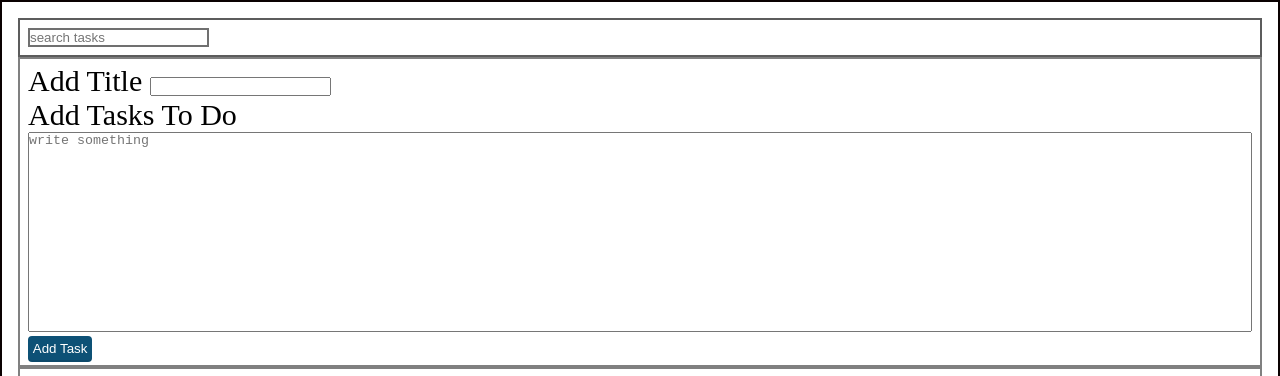
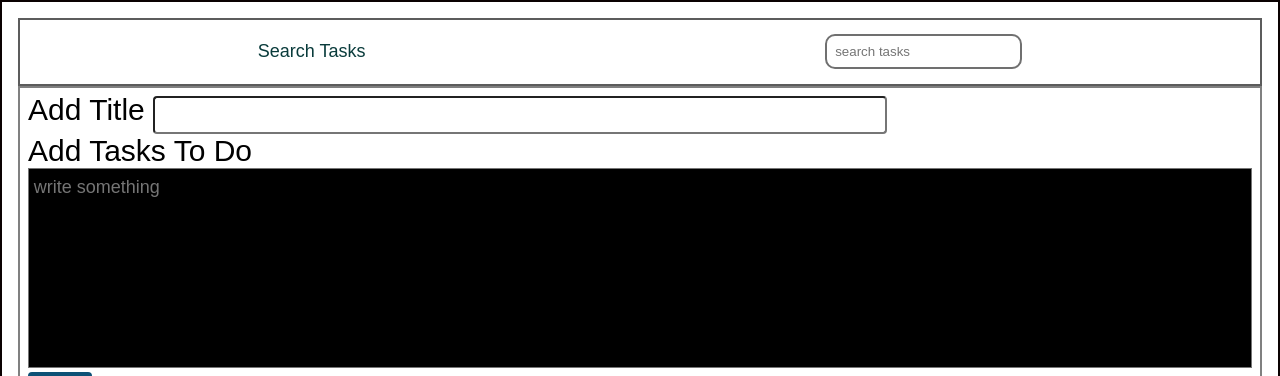
Before and after one commit to prashant523580/javascript-project, a plain HTML site: page note/index.html in a window 1280 px wide. Shown: the top 376 px of the page. Drawn offline with Linux system fonts and the light colour scheme.

Commit message:
styled search bar

```diff
--- a/note/index.html
+++ b/note/index.html
@@ -11,6 +11,7 @@
     <div class="container">
 
         <div class="search-box">
+            <label for="search"> search tasks</label>
             <input type="text" id="search" placeholder="search tasks">
 
         </div>
--- a/note/style.css
+++ b/note/style.css
@@ -2,6 +2,7 @@
     box-sizing: border-box;
     padding: 0;
     margin: 0;
+    font-family: sans-serif;
 }
 .container{
     border: 2px solid rgb(10, 1, 1);
@@ -11,10 +12,24 @@
 }
 .container .search-box{
     border: 2px solid rgb(92, 92, 92);
-    padding: .5rem .5rem;
+    padding: .9rem .5rem;
+    display: flex;
+    align-items: center;
+    justify-content: space-around;
+}
+.container .search-box label{
+    font-size: large;
+    color: rgb(9, 59, 59);
+    text-transform: capitalize;
 }
 .container .search-box #search{
-    border: 2px solid rgb(112, 112, 112)
+    border: 2px solid rgb(112, 112, 112);
+    padding: .5rem .5rem;
+    border-radius: 10px;
+    -webkit-border-radius: 10px;
+    -moz-border-radius: 10px;
+    -ms-border-radius: 10px;
+    -o-border-radius: 10px;
 }
 .container .search-box button{
     padding: .3rem .3rem;
@@ -28,14 +43,27 @@
 .container .add-note label{
     margin:  0 auto;
     text-transform: capitalize;
-
+    width: 100%;
     font-size: 30px;
     text-align: center;
+}
+.container .add-note #addTitle{
+    width: 60%;
+    padding: .6rem .3rem;
+    border-radius: 4px;
+    -webkit-border-radius: 4px;
+    -moz-border-radius: 4px;
+    -ms-border-radius: 4px;
+    -o-border-radius: 4px;
 }
 .container .add-note textarea{
     width: 100%;
     resize: none;
     height: 200px;
+    padding: .5rem .3rem;
+    font-size: large;
+    color: gray;
+    background-color: black;
 }
 .container .add-note button{
     padding: .3rem .3rem;
```
